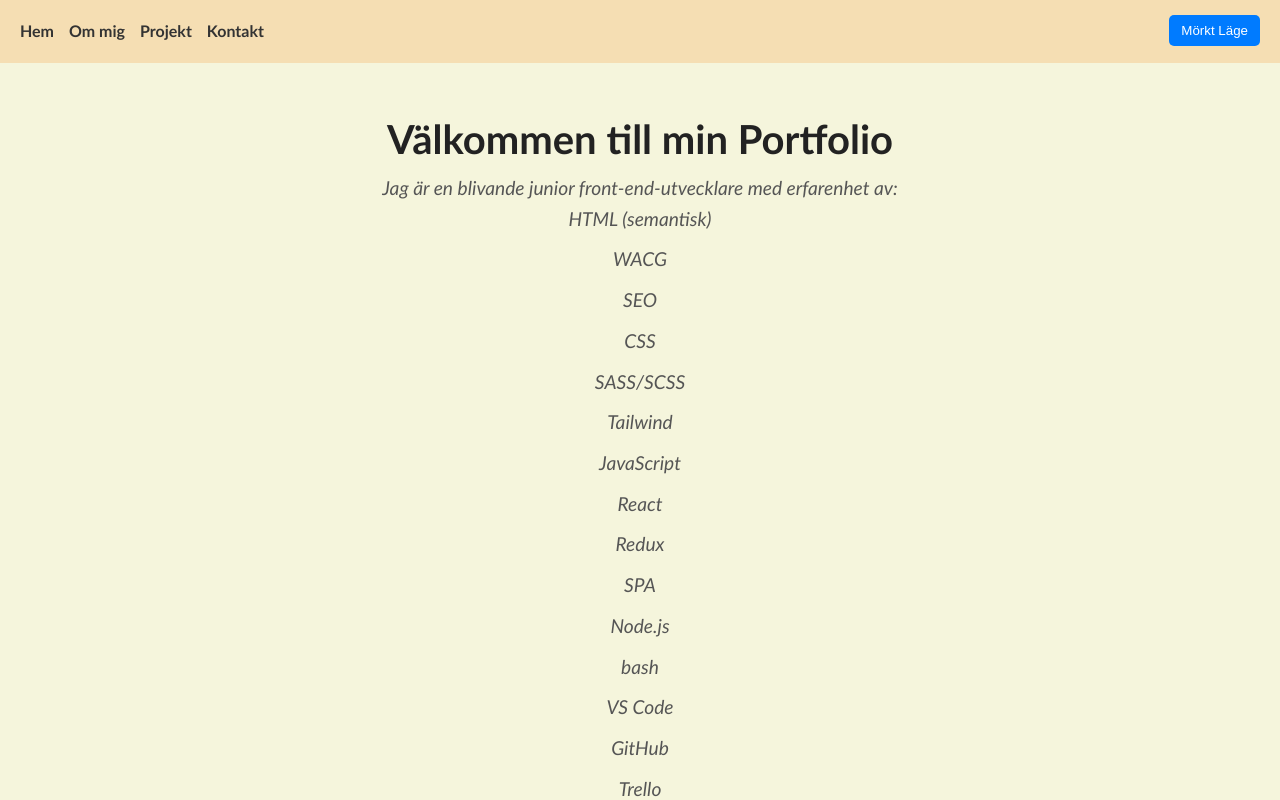
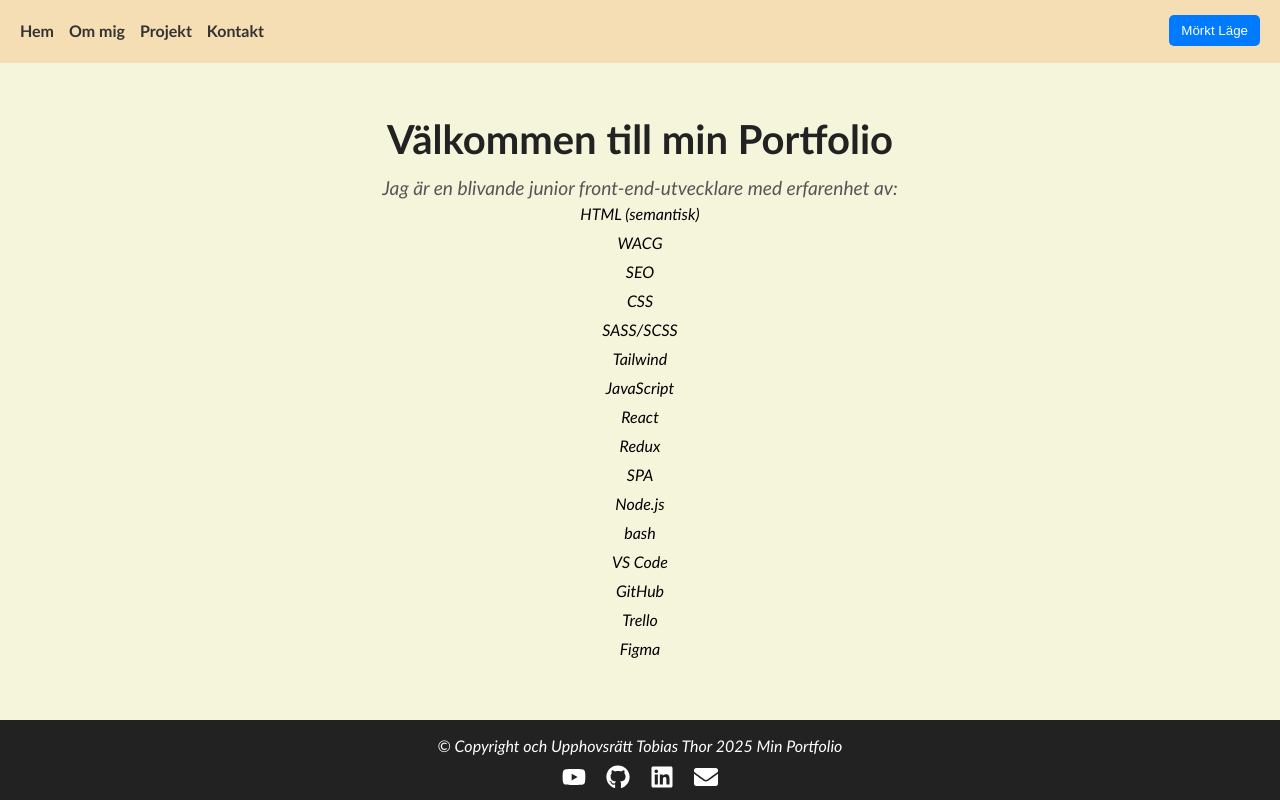
Before and after one commit to Tobias-Thor/Reactify-Your-Resume-JavaScript-2-Projektuppgift-Tobias-Thor, a React (Vite) app: page / in a window 1280 px wide. Shown: the top 800 px of the page. Built offline with nearby package versions, Linux system fonts and the light colour scheme.

Commit message:
fixed more props

```diff
--- a/src/App.jsx
+++ b/src/App.jsx
@@ -9,8 +9,31 @@
 import Contact from "./pages/Contact";
 import "./App.css";
 
-// Functional component that serves as the main structure for the app
 function App() {
+  // Data to pass as props to Home component
+  const homeData = {
+    title: "Välkommen till min Portfolio",
+    intro: "Jag är en blivande junior front-end-utvecklare med erfarenhet av:",
+    skills: [
+      "HTML (semantisk)",
+      "WACG",
+      "SEO",
+      "CSS",
+      "SASS/SCSS",
+      "Tailwind",
+      "JavaScript",
+      "React",
+      "Redux",
+      "SPA",
+      "Node.js",
+      "bash",
+      "VS Code",
+      "GitHub",
+      "Trello",
+      "Figma"
+    ]
+  };
+
   return (
     <>
       <Provider store={store}>
@@ -18,7 +41,14 @@
         <main>
           {/* Routes component to define different routes in the app */}
           <Routes>
-          <Route path="/" element={<Home />} />
+            <Route
+              path="/"
+              element={<Home
+                title={homeData.title}
+                intro={homeData.intro}
+                skills={homeData.skills}
+              />}
+            />
             <Route path="/about" element={<About />} />
             <Route path="/projects" element={<Projects />} />
             <Route path="/contact" element={<Contact />} />
@@ -30,4 +60,4 @@
   );
 }
 
-export default App; // Exporting the App component to be used in other parts of the app
+export default App;
--- a/src/components/ContactForm.jsx
+++ b/src/components/ContactForm.jsx
@@ -1,32 +1,23 @@
 import { useState } from "react";
-import "./../styles/Contact.css";
 
-const ContactForm = () => {
-  // State variables to store user input
-  const [name, setName] = useState("");
+const ContactForm = ({ userName }) => {
+  // Initialize the 'name' state with the value from the props (userName)
+  const [name, setName] = useState(userName || "");
   const [message, setMessage] = useState("");
 
-  // Function to handle form submission
   const handleSubmit = (e) => {
-    e.preventDefault(); // Prevents page reload
-
-    // Validation: Ensure both fields are filled before submitting
+    e.preventDefault();
     if (!name.trim() || !message.trim()) {
       alert("Var god och fyll i både namn och meddelande, tack.");
       return;
     }
-
-    // Display submitted data
     alert(`Meddelande skickat!\n\nNamn: ${name}\nMeddelande: ${message}`);
-
-    // Reset the form fields after submission
-    setName("");
-    setMessage("");
+    setName("");  // Clear name field
+    setMessage("");  // Clear message field
   };
 
   return (
     <form onSubmit={handleSubmit} className="contact-form">
-      {/* Name input field */}
       <label htmlFor="name">Ditt namn:</label>
       <input
         id="name"
@@ -35,10 +26,7 @@
         onChange={(e) => setName(e.target.value)}
         placeholder="Skriv in ditt namn här"
         required
-        className="input-field"
       />
-
-      {/* Message textarea field */}
       <label htmlFor="message">Ditt meddelande:</label>
       <textarea
         id="message"
@@ -46,11 +34,8 @@
         onChange={(e) => setMessage(e.target.value)}
         placeholder="Skriv in ditt meddelande här"
         required
-        className="textarea-field"
       ></textarea>
-
-      {/* Submit button */}
-      <button type="submit" className="submit-button">Skicka in</button>
+      <button type="submit">Skicka in</button>
     </form>
   );
 };
--- a/src/components/SkillsTable.jsx
+++ b/src/components/SkillsTable.jsx
@@ -1,39 +1,8 @@
 import React from "react";
 import "./../styles/SkillsTable.css";
 
-// Array of skill objects, each containing a skill name and its rating
-const skills = [
-  { skill: "React", level: "⭐" },
-  { skill: "Node.js", level: "⭐" },
-  { skill: "TypeScript", level: "🟢" },
-  { skill: "JavaScript", level: "⭐" },
-  { skill: "Tailwind", level: "⭐" },
-  { skill: "SASS/SCSS", level: "⭐" },
-  { skill: "CSS", level: "⭐⭐" },
-  { skill: "HTML", level: "⭐⭐" },
-  { skill: "SEO", level: "⭐" },
-  { skill: "WCAG", level: "⭐⭐" },
-  { skill: "SQL", level: "⭐" },
-  { skill: "PHP", level: "⭐" },
-  { skill: "C#", level: "🟢" },
-  { skill: "GitHub", level: "⭐" },
-  { skill: "VS Code", level: "⭐⭐" },
-  { skill: "Trello", level: "⭐⭐" },
-  { skill: "Figma", level: "⭐" },
-  { skill: "M365", level: "⭐⭐" },
-  { skill: "Photoshop", level: "⭐" },
-  { skill: "Audition", level: "⭐" },
-  { skill: "bash", level: "⭐" },
-  { skill: "PowerShell", level: "⭐" },
-  { skill: "Windows Server", level: "⭐⭐" },
-  { skill: "Hyper-V", level: "⭐⭐" },
-  { skill: "Active Directory", level: "⭐⭐" },
-  { skill: "RAID/SAN/NAS", level: "⭐⭐" },
-  { skill: "Nätverk", level: "⭐⭐" },
-];
-
 // Functional component to display the skills in a table format
-const SkillsTable = () => {
+const SkillsTable = ({ skills }) => {
   return (
     <table className="skills-table">
       <thead>
@@ -43,7 +12,7 @@
         </tr>
       </thead>
       <tbody>
-        {skills.map((item, index) => ( // Iterating through the skills array
+        {skills.map((item, index) => ( // Iterating through the skills array passed as prop
           <tr key={index}> {/* Unique key for each table row */}
             <td>{item.skill}</td>
             <td>{item.level}</td>
--- a/src/pages/About.jsx
+++ b/src/pages/About.jsx
@@ -1,5 +1,35 @@
 import SkillsTable from "../components/SkillsTable"; // Import the SkillsTable component
 import "./../styles/About.css";
+
+const skills = [
+  { skill: "React", level: "⭐" },
+  { skill: "Node.js", level: "⭐" },
+  { skill: "TypeScript", level: "🟢" },
+  { skill: "JavaScript", level: "⭐" },
+  { skill: "Tailwind", level: "⭐" },
+  { skill: "SASS/SCSS", level: "⭐" },
+  { skill: "CSS", level: "⭐⭐" },
+  { skill: "HTML", level: "⭐⭐" },
+  { skill: "SEO", level: "⭐" },
+  { skill: "WCAG", level: "⭐⭐" },
+  { skill: "SQL", level: "⭐" },
+  { skill: "PHP", level: "⭐" },
+  { skill: "C#", level: "🟢" },
+  { skill: "GitHub", level: "⭐" },
+  { skill: "VS Code", level: "⭐⭐" },
+  { skill: "Trello", level: "⭐⭐" },
+  { skill: "Figma", level: "⭐" },
+  { skill: "M365", level: "⭐⭐" },
+  { skill: "Photoshop", level: "⭐" },
+  { skill: "Audition", level: "⭐" },
+  { skill: "bash", level: "⭐" },
+  { skill: "PowerShell", level: "⭐" },
+  { skill: "Windows Server", level: "⭐⭐" },
+  { skill: "Hyper-V", level: "⭐⭐" },
+  { skill: "Active Directory", level: "⭐⭐" },
+  { skill: "RAID/SAN/NAS", level: "⭐⭐" },
+  { skill: "Nätverk", level: "⭐⭐" },
+];
 
 const About = () => {
   return (
@@ -20,7 +50,8 @@
       /><br></br>
 
       <h2>Mina kompetenser</h2>
-      <SkillsTable /> {/* Using the SkillsTable component here */}<br></br>
+      {/* Passing the skills data to SkillsTable as props */}
+      <SkillsTable skills={skills} /><br></br>
 
       <h2>Mitt CV</h2>
 
--- a/src/pages/Contact.jsx
+++ b/src/pages/Contact.jsx
@@ -1,7 +1,11 @@
+import { useState } from "react";
 import ContactForm from "../components/ContactForm"; // Imports the ContactForm component
 import "./../styles/Contact.css";
 
 const Contact = () => {
+  // Optionally, you can use state to manage the user name dynamically
+  const [userName, setUserName] = useState("Tobias Thor");
+
   return (
     <section className="contact">
       {/* Page title */}
@@ -17,9 +21,8 @@
         <p><strong>GitHub:</strong> <a href="https://github.com/Tobias-Thor" target="_blank" rel="noopener noreferrer">Min GitHub</a></p>
       </address><br></br>
 
-
-      {/* ContactForm component handles input fields and form submission */}
-      <ContactForm />
+      {/* Pass the userName as a prop to the ContactForm component */}
+      <ContactForm userName={userName} />
     </section>
   );
 };
--- a/src/pages/Home.jsx
+++ b/src/pages/Home.jsx
@@ -1,31 +1,16 @@
 import "./../styles/Home.css";
 
 // Functional component for the Home page of the portfolio
-const Home = () => {
+const Home = ({ title, intro, skills }) => {
   return (
     <section className="home">
-      <h1>Välkommen till min Portfolio</h1>
-      <p>
-        Jag är en blivande junior front-end-utvecklare med erfarenhet av:
+      <h1>{title}</h1>
+      <p>{intro}</p>
       <ul className="skills">
-        <li>HTML (semantisk)</li>
-        <li>WACG</li>
-        <li>SEO</li>
-        <li>CSS</li>
-        <li>SASS/SCSS</li>
-        <li>Tailwind</li>
-        <li>JavaScript</li>
-        <li>React</li>
-        <li>Redux</li>
-        <li>SPA</li>
-        <li>Node.js</li>
-        <li>bash</li>
-        <li>VS Code</li>
-        <li>GitHub</li>
-        <li>Trello</li>
-        <li>Figma</li>
+        {skills.map((skill, index) => ( // Dynamically render skills list
+          <li key={index}>{skill}</li>
+        ))}
       </ul>
-      </p>
     </section>
   );
 };
```
Also changed, not shown: 1 other file (tests, documents, lock files or other folders). Lines whose indentation alone changed are shown as unchanged.
